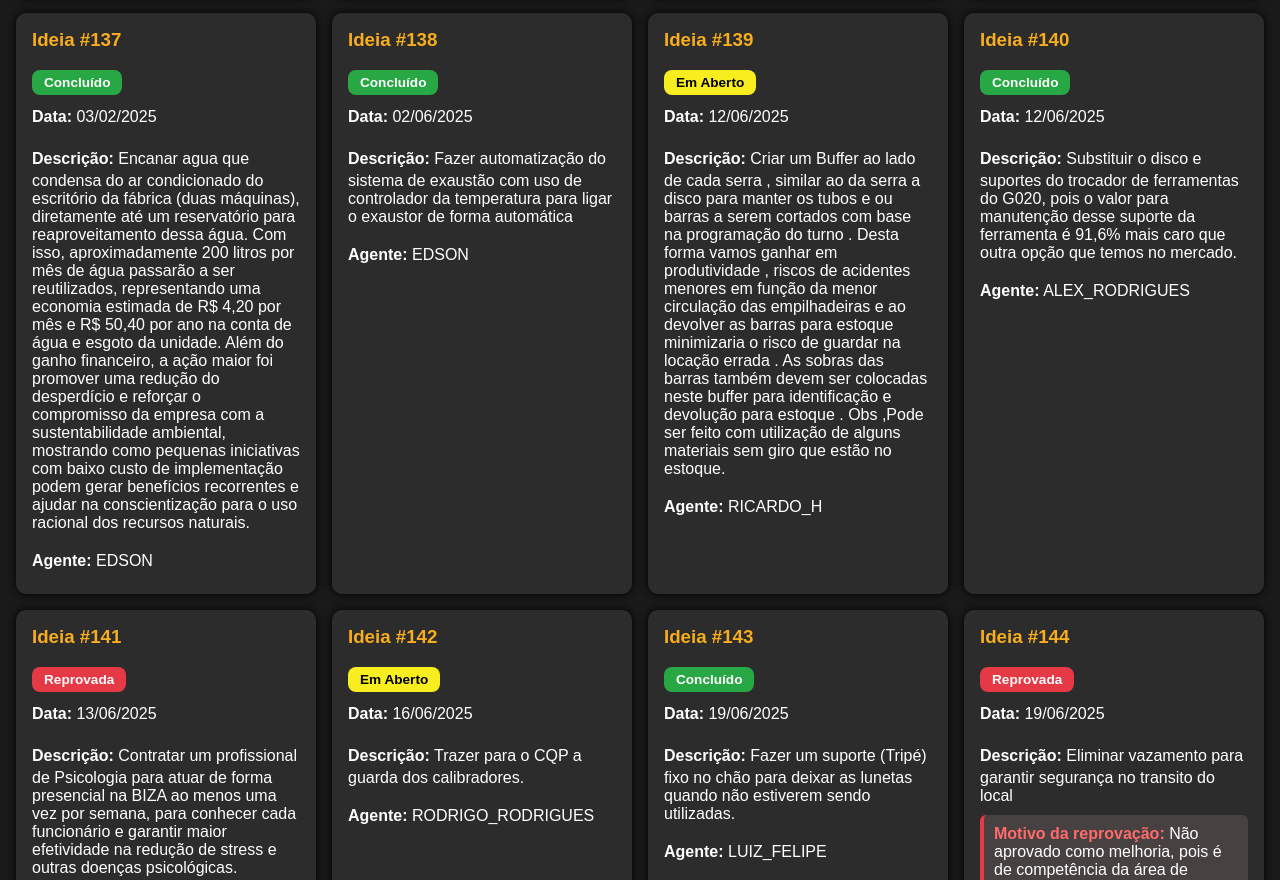
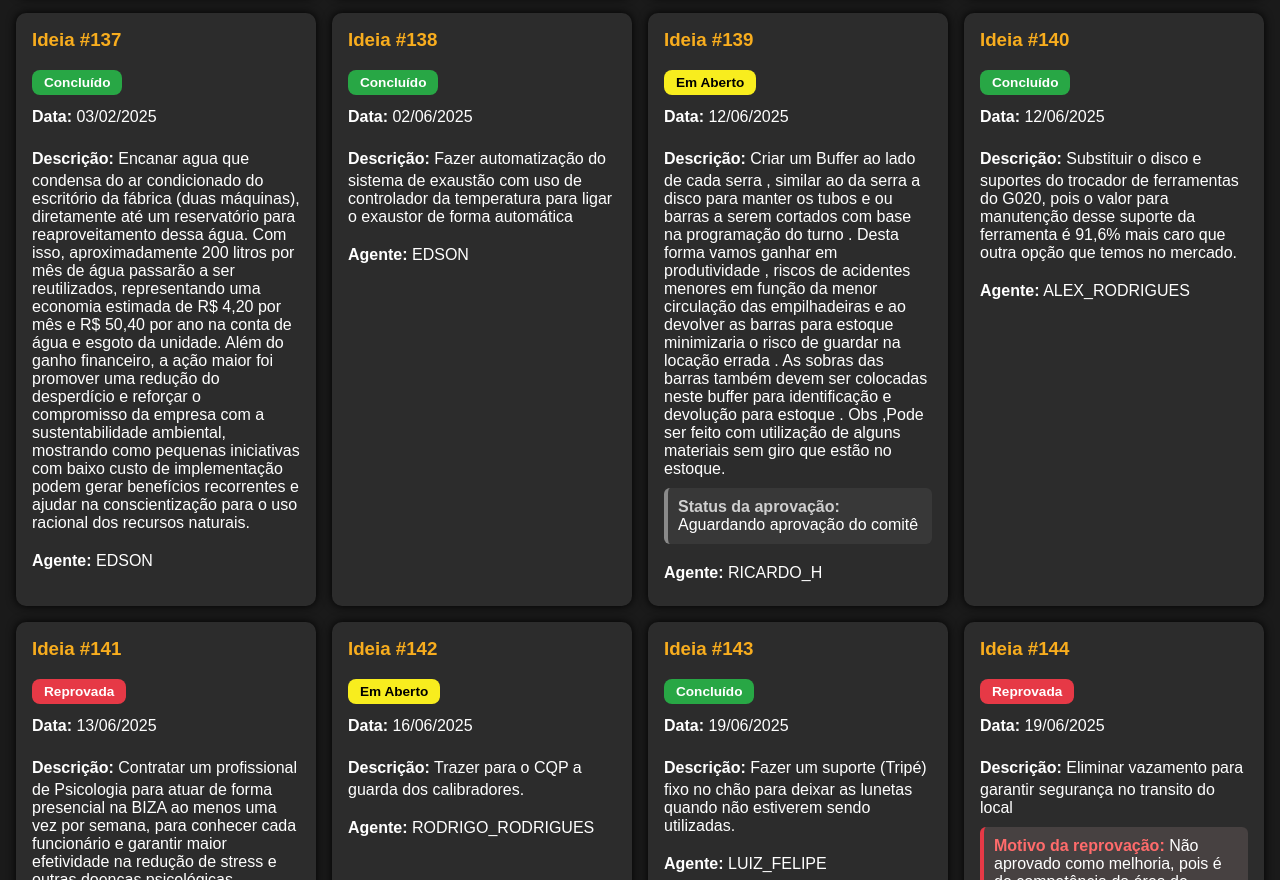
Before and after one commit to SGIBIZA/Catalogo-BIZA, a plain HTML site: page index.html in a window 1280 px wide. Shown: the part 6415-7295 px from the top of the page. Drawn offline with nearby package versions, Linux system fonts and the light colour scheme.

Commit message:
atualizando CARD

```diff
--- a/script.js
+++ b/script.js
@@ -25,17 +25,21 @@ document.addEventListener('DOMContentLoaded', () => {
     return "";
   }
 
- // Criação dos cards
- function criarCard(obj) {
+// Criação dos cards
+function criarCard(obj) {
   const div = document.createElement('div');
   div.className = 'card';
 
   const statusTexto = obj["Status"] ? obj["Status"].trim() : "";
   const statusClass = getStatusClass(statusTexto);
 
-  // Verifica se deve exibir o motivo
   const motivo = obj["Motivo da reprovação"] ? obj["Motivo da reprovação"].trim() : "";
-  const mostrarMotivo = statusClass === "reprovado" && motivo !== "";
+
+  // Reprovada + motivo preenchido
+  const mostrarMotivo = (statusClass === "reprovado" && motivo !== "");
+
+  // Em aberto + motivo vazio = aguardando aprovação do comitê
+  const aguardandoAprovacao = (statusClass === "aberto" && motivo === "");
 
   div.innerHTML = `
     <h3>Ideia #${obj["Item"]}</h3>
@@ -49,15 +53,19 @@ document.addEventListener('DOMContentLoaded', () => {
     <p><strong>Data:</strong> ${excelDateToJSDate(obj["Data da Ideia"])}</p>
     <p class="descricao"><strong>Descrição:</strong> ${obj["Descrição da Ideia de Melhoria"]}</p>
 
-
     ${mostrarMotivo ? `
       <div class="motivo-box">
         <strong>Motivo da reprovação:</strong> ${motivo}
       </div>
     ` : ""}
 
-   <p class="agente"><strong>Agente:</strong> ${obj["Agente da Melhoria"]}</p>
+    ${aguardandoAprovacao ? `
+      <div class="aprovacao-box">
+        <strong>Status da aprovação:</strong> Aguardando aprovação do comitê
+      </div>
+    ` : ""}
 
+    <p class="agente"><strong>Agente:</strong> ${obj["Agente da Melhoria"]}</p>
   `;
 
   return div;
--- a/style.css
+++ b/style.css
@@ -199,8 +199,6 @@ input[type="text"] {
     justify-content: center;
     margin-top: 10px;
   }
-
-
 }
 
 /* Desktop: coloca ao lado dos filtros */
@@ -217,6 +215,17 @@ input[type="text"] {
     margin-top: 0;
     margin-left: auto;
   }
+}
 
+/* Aguardando aprovação (quando Motivo da reprovação estiver vazio) */
+.aprovacao-box {
+  background-color: rgba(255,255,255,0.06);  /* cinza suave */
+  border-left: 4px solid #8a8a8a;            /* cinza */
+  padding: 10px;
+  margin-top: 10px;
+  border-radius: 6px;
+}
 
+.aprovacao-box strong {
+  color: #cfcfcf; /* destaque do título */
 }
```
